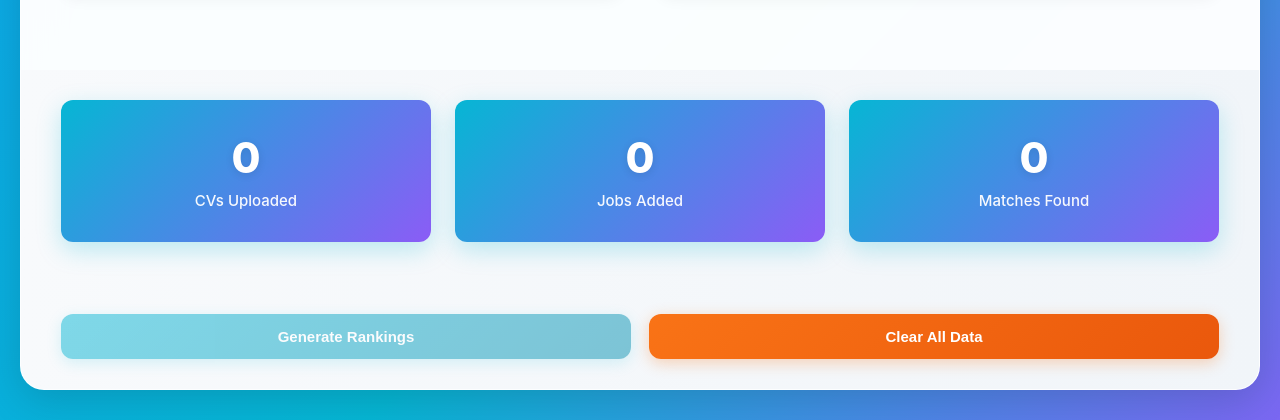
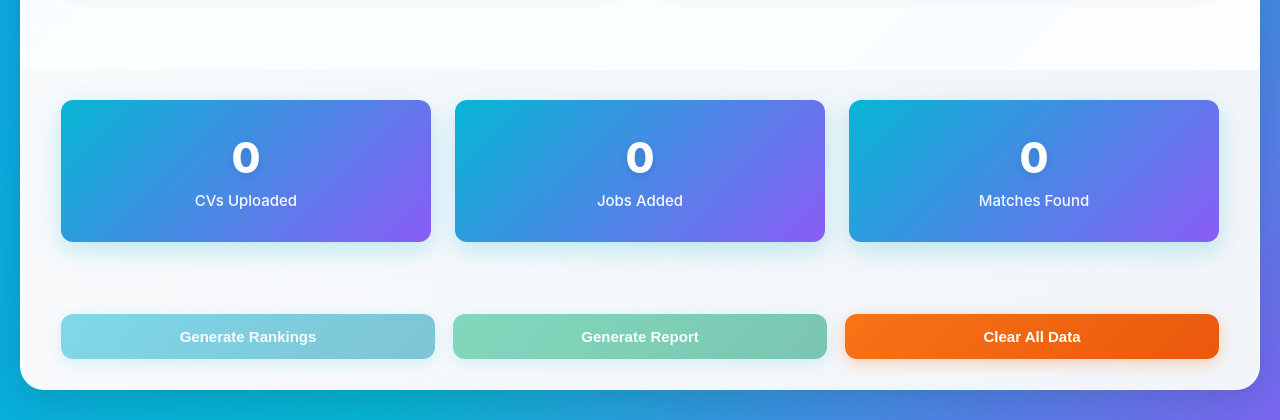
Before and after one commit to dasundarshaka/Process-Automation-Opportunities-Analysis, a Flask app: page / in a window 1280 px wide. Shown: the part 1053-1473 px from the top of the page. Run offline with Flask 3, Linux system fonts and the light colour scheme; data that the repository does not hold is empty; parts of the project's set-up code (start-up, migrations or seed data) failed here and were passed over.

Commit message:
template for report

```diff
--- a/templates/index.html
+++ b/templates/index.html
@@ -709,6 +709,7 @@
         <!-- Action Buttons -->
         <div class="action-buttons">
             <button class="btn" id="generateRankingsBtn" disabled>Generate Rankings</button>
+            <button class="btn" id="generateReportBtn" disabled style="background: linear-gradient(135deg, #10b981 0%, #059669 100%);"> Generate Report</button>
             <button class="btn btn-secondary" id="clearAllBtn">Clear All Data</button>
         </div>
 
@@ -945,6 +946,32 @@
             showLoading(false);
         });
 
+        // Generate Report
+        document.getElementById('generateReportBtn').addEventListener('click', async () => {
+            showLoading(true);
+
+            try {
+                const response = await fetch('/api/generate-report', {
+                    method: 'POST',
+                    headers: { 'Content-Type': 'application/json' },
+                    body: JSON.stringify({ include_recommendations: true })
+                });
+                const data = await response.json();
+
+                if (data.success) {
+                    showMessage('success', 'Report generated successfully!');
+
+                    // Automatically download the report
+                    window.location.href = data.download_url;
+                } else {
+                    showMessage('error', data.error);
+                }
+            } catch (error) {
+                showMessage('error', 'Failed to generate report: ' + error.message);
+            }
+            showLoading(false);
+        });
+
         // Display Results
         function displayResults(data) {
             const container = document.getElementById('resultsContainer');
@@ -1109,6 +1136,7 @@
 
                 const canGenerate = cvsData.total > 0 && jobsData.total > 0;
                 document.getElementById('generateRankingsBtn').disabled = !canGenerate;
+                document.getElementById('generateReportBtn').disabled = !canGenerate;
             } catch (error) {
                 console.error('Failed to update stats:', error);
             }
```
